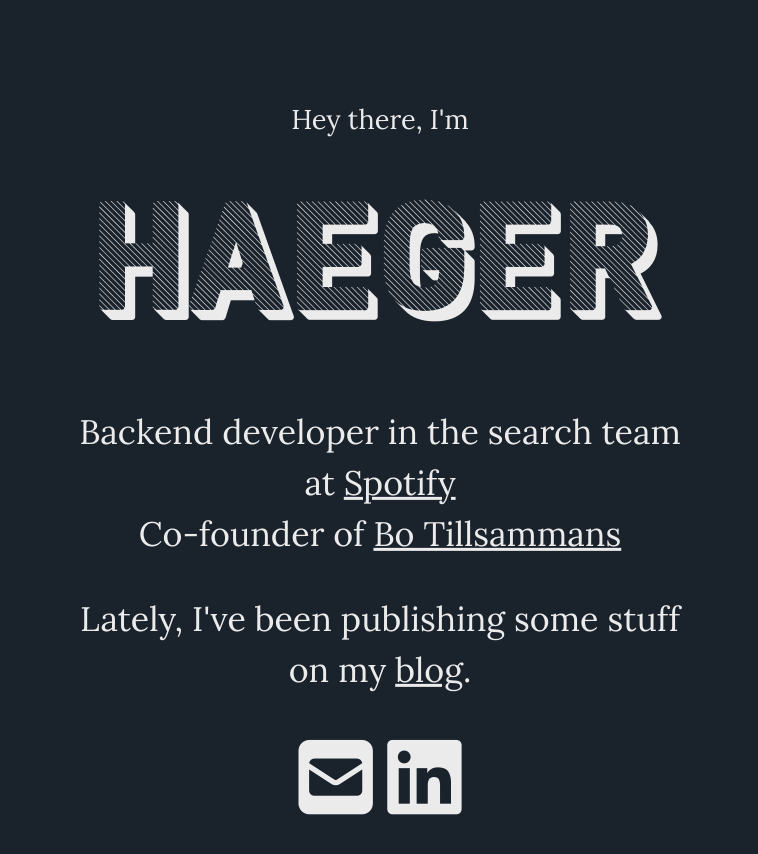
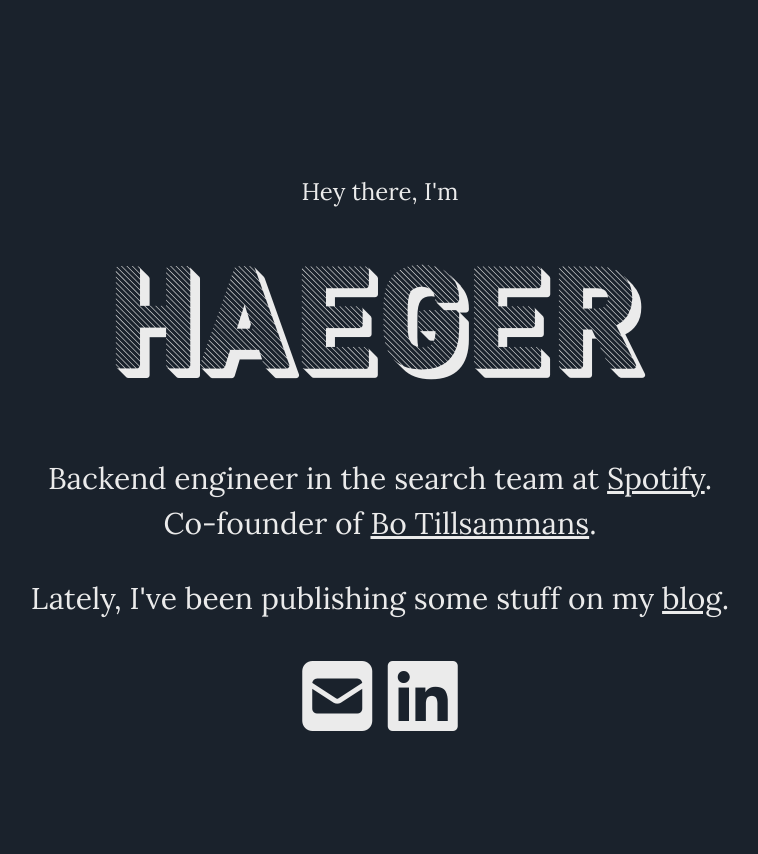
Before and after one commit to ahaeger/ahaeger.github.io, a Jekyll site: the page built from index.html, in a window 1280 px wide. Shown: the top 854 px of the page, without its empty margins (260-1018 px from the left). Built offline with Jekyll 4.4.1, drawn with Linux system fonts in a browser that asks for light colours; nearby versions of some CDN libraries.

Commit message:
Fix layout for front page on small screens.

```diff
--- a/_sass/_blog.sass
+++ b/_sass/_blog.sass
@@ -3,7 +3,7 @@
 
 .blog
   > h1
-    font-size: 3rem
+    font-size: 2.5rem
     margin-top: 0
 
   &__posts
@@ -19,7 +19,7 @@
       text-decoration: none
 
   &__post-title
-    font-size: 1.8rem
+    font-size: 1.5rem
     margin-bottom: 0
     padding-bottom: 0.5rem
 
--- a/_sass/_front-page.sass
+++ b/_sass/_front-page.sass
@@ -2,31 +2,32 @@
 
 .front-page
   display: flex
-  height: 100vh
+  justify-content: center
+  align-items: center
+  height: 99vh
+  padding: 0.5vh
 
   &__wrapper
     text-align: center
-    position: absolute
-    left: 50%
-    top: 50%
-    transform: translate(-50%,-50%)
-    margin: 0 auto
 
   &__name
     font-family: "RedHook", sans-serif
-    font-size: 10rem
+    font-size: 5rem
     font-weight: normal
     color: $whiteish
     margin: 0.1rem 0
+    @media only screen and (min-width: $lg_screen)
+      font-size: 8rem
 
   &__text
-    font-size: 2rem
     line-height: 1.5
+    @media only screen and (min-width: $lg_screen)
+      font-size: 1.5rem
 
   &__links
     padding: 0
 
   &__link
     display: inline
-    font-size: 5rem
+    font-size: 4rem
     margin: 0 5px
--- a/_sass/_global.sass
+++ b/_sass/_global.sass
@@ -6,10 +6,11 @@
  */
 html
   font-size: 17px
+  @media only screen and (min-width: $lg_screen)
+    font-size: 20px
 
 body
   background-color: $blackish
-  //overflow: hidden
 
 /*
  * Typography
--- a/_sass/_variables.sass
+++ b/_sass/_variables.sass
@@ -6,7 +6,7 @@ $whiteish: #ebebeb
 $spgreen: #1ED760
 $monokai_black: #272822
 
-$lg_screen: 768px
+$lg_screen: 800px
 
 
 /*
--- a/index.html
+++ b/index.html
@@ -1,14 +1,13 @@
 ---
 layout: root
 ---
-
 <main class="front-page">
     <header class="front-page__wrapper">
         <p class="front-page__text"><small>Hey there, I'm</small></p>
         <h1 class="front-page__name">Haeger</h1>
         <p class="front-page__text">
-            Backend developer in the search team at <a href="https://spotify.com" target="_blank">Spotify</a><br>
-            Co-founder of <a href="https://botillsammans.nu" target="_blank">Bo Tillsammans</a>
+            Backend engineer in the search team at <a href="https://spotify.com" target="_blank">Spotify</a>.<br>
+            Co-founder of <a href="https://botillsammans.nu" target="_blank">Bo Tillsammans</a>.
         </p>
         <p class="front-page__text">
             Lately, I've been publishing some stuff on my <a href="/blog">blog</a>.
```
